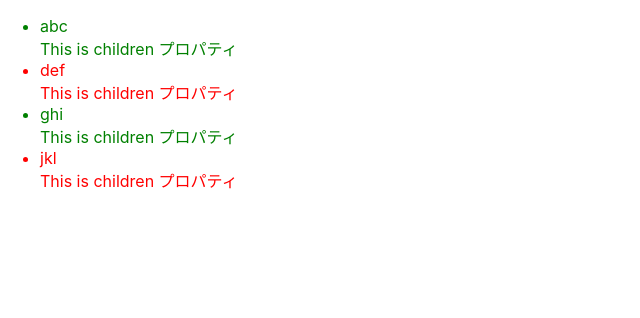
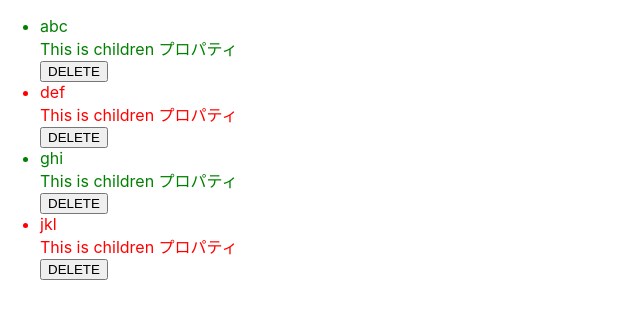
Before and after one commit to rikeda-cloud/react, a React (Create React App) app in the folder my-app/: page / in a window 1280 px wide. Shown: the top 318 px of the page, without its empty margins (0-640 px from the left). Built offline with nearby package versions, Linux system fonts and the light colour scheme.

Commit message:
[add] Clickした際に、Consoleにtaskを表示する処理を追加

```diff
--- a/my-app/src/TodoItem.tsx
+++ b/my-app/src/TodoItem.tsx
@@ -7,10 +7,14 @@ type Props = {
 };
 
 export function TodoItem(props: Props) {
+	const onDeleteButton = () => {
+		console.log(props.todoItem.task);
+	}
 	return (
 		<li key={props.todoItem.id} style={{ color: props.todoItem.completed ? "green" : "red" }}>
 			{props.todoItem.task}
 			{props.children}
+			<button onClick={onDeleteButton}>DELETE</button>
 		</li>
 	);
 }
```
